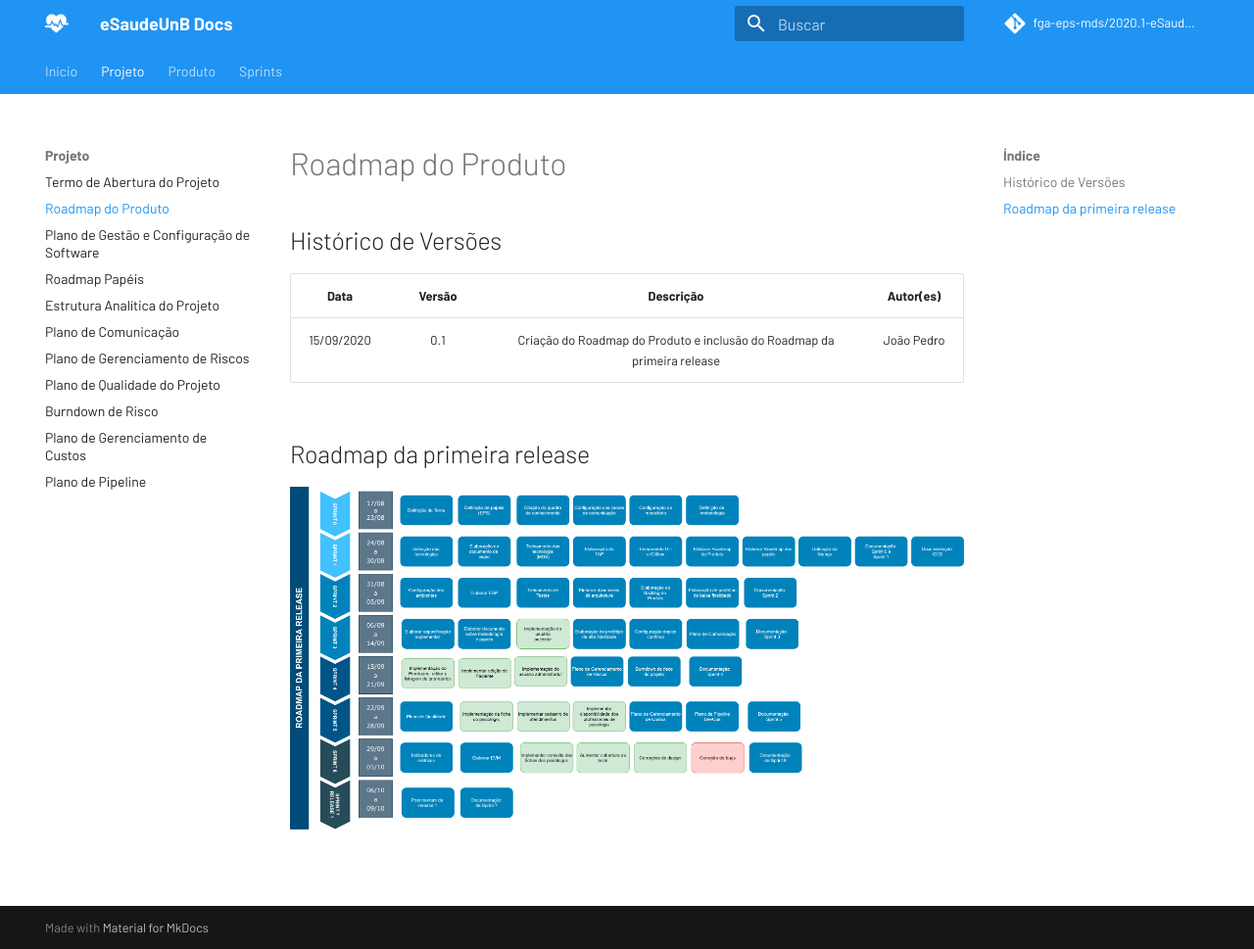
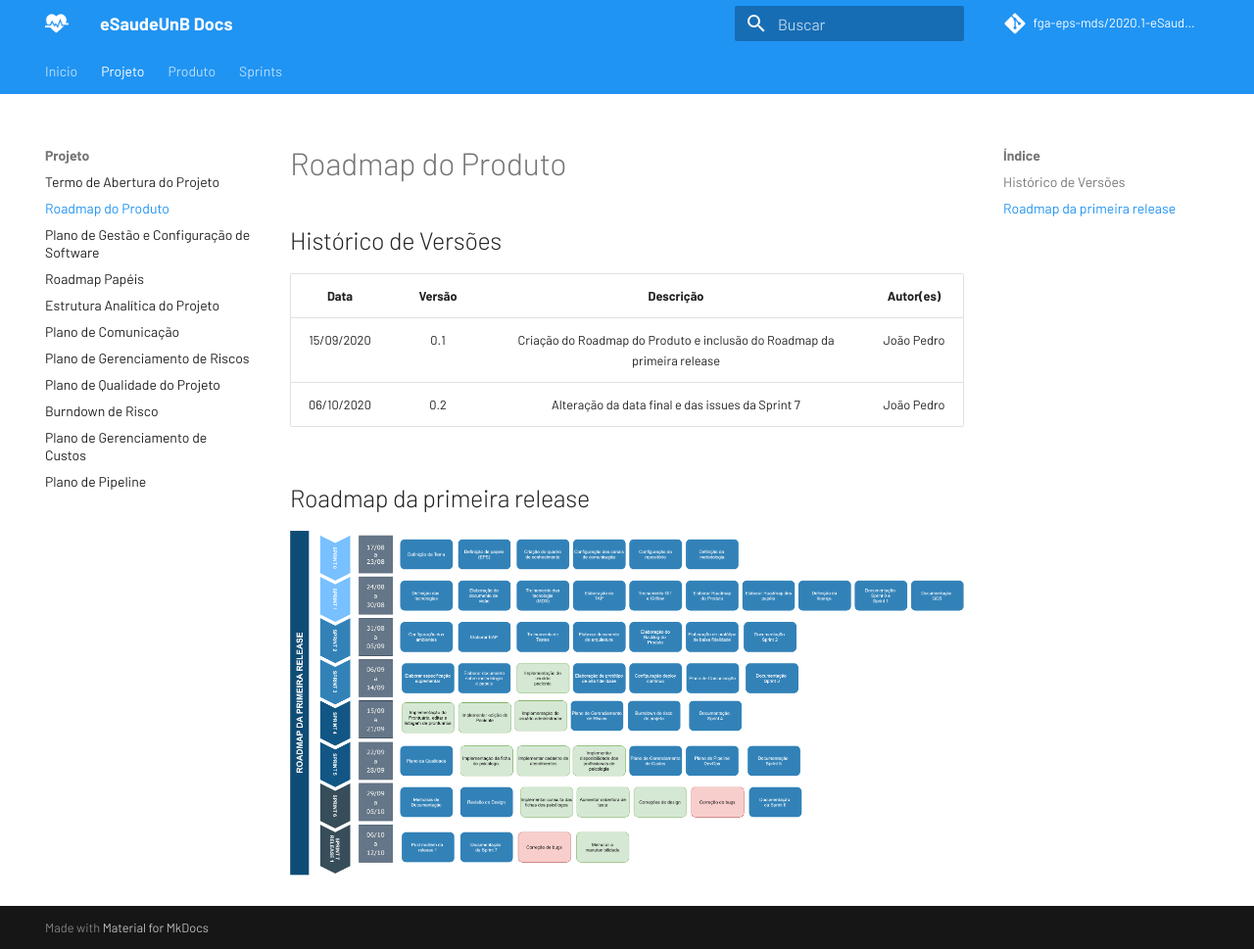
Before and after one commit to fga-eps-mds/2020.1-eSaudeUnB-Wiki, an MkDocs documentation site: the page built from docs/roadmap_produto.md, in a window 1280 px wide and 969 px high. Shown: the whole window at 98% size. Built offline with MkDocs 1.6.1 and Material for MkDocs 9.7.7, drawn with Linux system fonts in a browser that asks for light colours; comment, search, counter and statistics services are not loaded.

Commit message:
docs: change sprint 7 issues and deadline

```diff
--- a/docs/roadmap_produto.md
+++ b/docs/roadmap_produto.md
@@ -4,6 +4,7 @@
 | Data     | Versão   | Descrição | Autor(es) |
 |:----------:|:--------:|:----------------------:|:---------------------------:|
 | 15/09/2020 |   0.1    | Criação do Roadmap do Produto e inclusão do Roadmap da primeira release |   João Pedro  |
+| 06/10/2020 |   0.2    | Alteração da data final e das issues da Sprint 7 |   João Pedro  |
 
 ## Roadmap da primeira release
 
```
Also changed, not shown: docs/img/roadmap_primeira_release.png.
